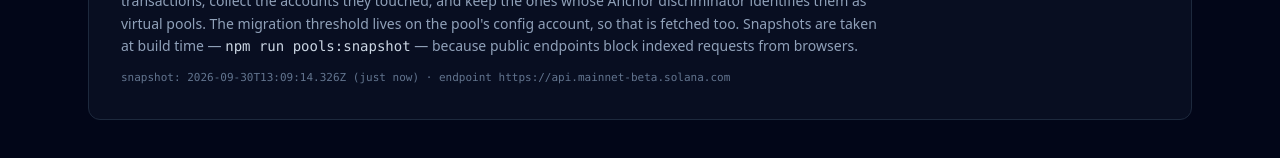
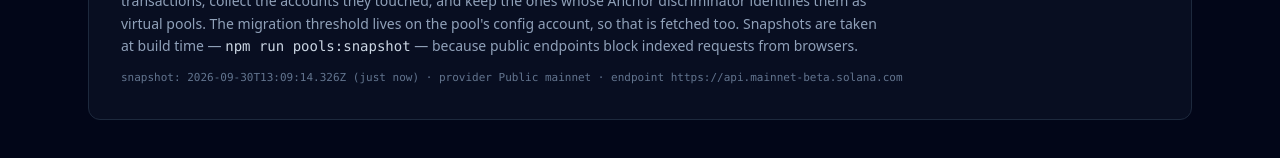
Before and after one commit to AK-blank/curvecraft, a Next.js app: page /pools in a window 1280 px wide. Shown: the part 988-1146 px from the top of the page. Built offline with nearby package versions, Linux system fonts and the light colour scheme.

Commit message:
feat: pluggable RPC providers for the live-data layer (RPC Fast / Solami)

```diff
--- a/src/app/pools/page.tsx
+++ b/src/app/pools/page.tsx
@@ -155,7 +155,8 @@ export default function PoolsPage() {
             endpoints block indexed requests from browsers.
           </p>
           <p className="mt-3 font-mono text-[11px] text-slate-500">
-            snapshot: {data.fetchedAt} ({timeAgo(data.fetchedAt)}) · endpoint {data.endpoint}
+            snapshot: {data.fetchedAt} ({timeAgo(data.fetchedAt)}) · provider{' '}
+            {data.provider ?? 'Public mainnet'} · endpoint {data.endpoint}
             {data.warning ? ` · ${data.warning}` : ''}
           </p>
         </section>
--- a/src/core/livepools.ts
+++ b/src/core/livepools.ts
@@ -22,6 +22,8 @@ import {
   DYNAMIC_BONDING_CURVE_PROGRAM_ID,
   DynamicBondingCurveClient,
 } from '@meteora-ag/dynamic-bonding-curve-sdk';
+
+import { redactEndpoint, resolveRpcProvider } from './providers';
 
 const QUOTE_DECIMALS = 9; // SOL-quoted launches dominate DBC today.
 
@@ -62,7 +64,10 @@ export interface LivePool {
 export interface LivePoolsSnapshot {
   pools: LivePool[];
   scannedTransactions: number;
+  /** Redacted endpoint the snapshot was read through. */
   endpoint: string;
+  /** Which provider served it: public, rpcfast, solami or custom. */
+  provider: string;
   fetchedAt: string;
   /** Populated when the RPC refused part of the walk. */
   warning?: string;
@@ -73,9 +78,7 @@ function fetchImpl(): typeof fetch {
 }
 
 export function rpcEndpoint(): string {
-  return (
-    process.env.SOLANA_RPC_URL ?? process.env.RPC_URL ?? 'https://api.mainnet-beta.solana.com'
-  );
+  return resolveRpcProvider().url;
 }
 
 interface PoolState {
@@ -196,10 +199,12 @@ export async function readLivePools(limit = 8, txWindow = 12): Promise<LivePools
     });
   }
 
+  const provider = resolveRpcProvider();
   return {
     pools,
     scannedTransactions: signatures.length,
-    endpoint: rpcEndpoint(),
+    endpoint: redactEndpoint(provider.url),
+    provider: provider.label,
     fetchedAt: new Date().toISOString(),
     warning: warnings.length ? warnings.slice(0, 3).join(' · ') : undefined,
   };
--- /dev/null
+++ b/src/core/providers.ts
@@ -0,0 +1,103 @@
+/**
+ * RPC provider resolution for the live-data layer.
+ *
+ * The pool reader works against any Solana JSON-RPC endpoint, which means the
+ * same code runs on the public endpoint, on a hackathon RPC plan, or on a
+ * dedicated provider — the only difference is configuration. That matters for
+ * two of the Crypto World's Fair sidetracks (RPC Fast, Solami), whose whole
+ * requirement is "your data path runs through us".
+ *
+ * Resolution order, first match wins:
+ *
+ *   1. SOLAMI_RPC_URL            — full endpoint, e.g. from the Solami dashboard
+ *   2. SOLAMI_API_KEY            — expanded through SOLAMI_RPC_TEMPLATE
+ *   3. RPC_FAST_URL              — full endpoint from the RPC Fast dashboard
+ *   4. RPC_FAST_API_KEY          — expanded through RPC_FAST_RPC_TEMPLATE
+ *   5. SOLANA_RPC_URL / RPC_URL  — any custom endpoint
+ *   6. public mainnet            — the default, rate-limited but keyless
+ */
+export type ProviderId = 'solami' | 'rpcfast' | 'custom' | 'public';
+
+export interface RpcProvider {
+  id: ProviderId;
+  label: string;
+  url: string;
+  /** True when the endpoint needs no credentials (safe to run anywhere). */
+  keyless: boolean;
+  /** What this provider buys you, shown in the UI and in snapshots. */
+  note: string;
+}
+
+const DEFAULT_SOLAMI_TEMPLATE = 'https://api.solami.dev/rpc?api_key={key}';
+const DEFAULT_RPC_FAST_TEMPLATE = 'https://solana-rpc.rpcfast.com/?api_key={key}';
+const PUBLIC_ENDPOINT = 'https://api.mainnet-beta.solana.com';
+
+export type Env = Record<string, string | undefined>;
+
+function expand(template: string, key: string): string {
+  return template.includes('{key}')
+    ? template.replace('{key}', encodeURIComponent(key))
+    : `${template}${template.includes('?') ? '&' : '?'}api_key=${encodeURIComponent(key)}`;
+}
+
+/** Pick the RPC endpoint for the live-data layer. */
+export function resolveRpcProvider(env: Env = process.env): RpcProvider {
+  if (env.SOLAMI_RPC_URL) {
+    return {
+      id: 'solami',
+      label: 'Solami',
+      url: env.SOLAMI_RPC_URL,
+      keyless: false,
+      note: 'Private RPC plus the Yellowstone firehose and decoded market data.',
+    };
+  }
+  if (env.SOLAMI_API_KEY) {
+    return {
+      id: 'solami',
+      label: 'Solami',
+      url: expand(env.SOLAMI_RPC_TEMPLATE ?? DEFAULT_SOLAMI_TEMPLATE, env.SOLAMI_API_KEY),
+      keyless: false,
+      note: 'Private RPC plus the Yellowstone firehose and decoded market data.',
+    };
+  }
+  if (env.RPC_FAST_URL) {
+    return {
+      id: 'rpcfast',
+      label: 'RPC Fast',
+      url: env.RPC_FAST_URL,
+      keyless: false,
+      note: 'High-performance mainnet RPC and streaming infrastructure.',
+    };
+  }
+  if (env.RPC_FAST_API_KEY) {
+    return {
+      id: 'rpcfast',
+      label: 'RPC Fast',
+      url: expand(env.RPC_FAST_RPC_TEMPLATE ?? DEFAULT_RPC_FAST_TEMPLATE, env.RPC_FAST_API_KEY),
+      keyless: false,
+      note: 'High-performance mainnet RPC and streaming infrastructure.',
+    };
+  }
+  const custom = env.SOLANA_RPC_URL ?? env.RPC_URL;
+  if (custom) {
+    return {
+      id: 'custom',
+      label: 'Custom endpoint',
+      url: custom,
+      keyless: false,
+      note: 'Configured through SOLANA_RPC_URL.',
+    };
+  }
+  return {
+    id: 'public',
+    label: 'Public mainnet',
+    url: PUBLIC_ENDPOINT,
+    keyless: true,
+    note: 'Keyless and rate-limited; free endpoints refuse indexed requests, which is why the pool reader walks transactions instead.',
+  };
+}
+
+/** Redact an API key before printing an endpoint in logs, snapshots or the UI. */
+export function redactEndpoint(url: string): string {
+  return url.replace(/(api[_-]?key=)[^&]+/i, '$1***').replace(/\/\/[^@/]+@/, '//***@');
+}
```
Also changed, not shown: 3 other files (tests, documents, lock files or other folders).
